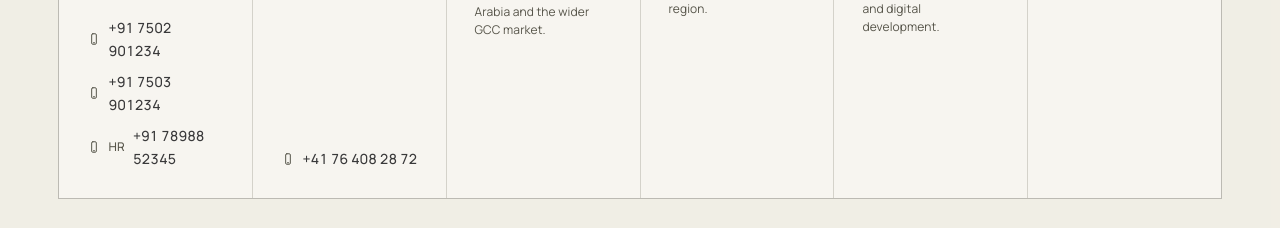
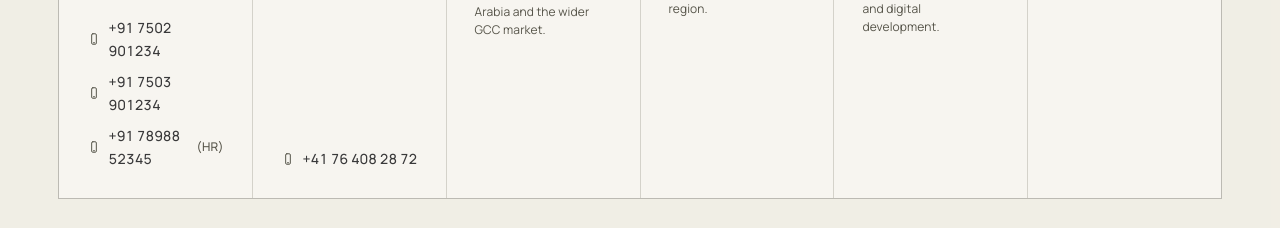
Before and after one commit to theelitesherpas/prod.savotechnologies, a Next.js app: page /contact in a window 1280 px wide. Shown: the part 3020-3248 px from the top of the page. Built offline with nearby package versions, Linux system fonts and the light colour scheme; no server answers; the database is empty; a web font is replaced by a local one.

Commit message:
style(presence): HR label renders after the number — +91 78988 52345 (HR)

```diff
--- a/src/components/layout/site-footer.tsx
+++ b/src/components/layout/site-footer.tsx
@@ -102,8 +102,8 @@ export function SiteFooter({
                         className="flex items-center gap-2 text-[0.875rem] font-medium tnum text-foreground/85 transition-colors hover:text-accent"
                       >
                         <PhoneGlyph />
-                        {phone.label ? <span className="t-caption text-muted">{phone.label}</span> : null}
                         {phone.display}
+                        {phone.label ? <span className="t-caption text-muted">({phone.label})</span> : null}
                       </a>
                     ))}
                   </div>
--- a/src/sections/contact/offices.tsx
+++ b/src/sections/contact/offices.tsx
@@ -52,8 +52,8 @@ export function Offices() {
                       className="flex items-center gap-2 text-[0.875rem] font-medium tnum text-foreground/85 transition-colors hover:text-accent"
                     >
                       <MobileGlyph />
-                      {phone.label ? <span className="t-caption text-muted">{phone.label}</span> : null}
                       {phone.display}
+                      {phone.label ? <span className="t-caption text-muted">({phone.label})</span> : null}
                     </a>
                   ))}
                 </div>
```
